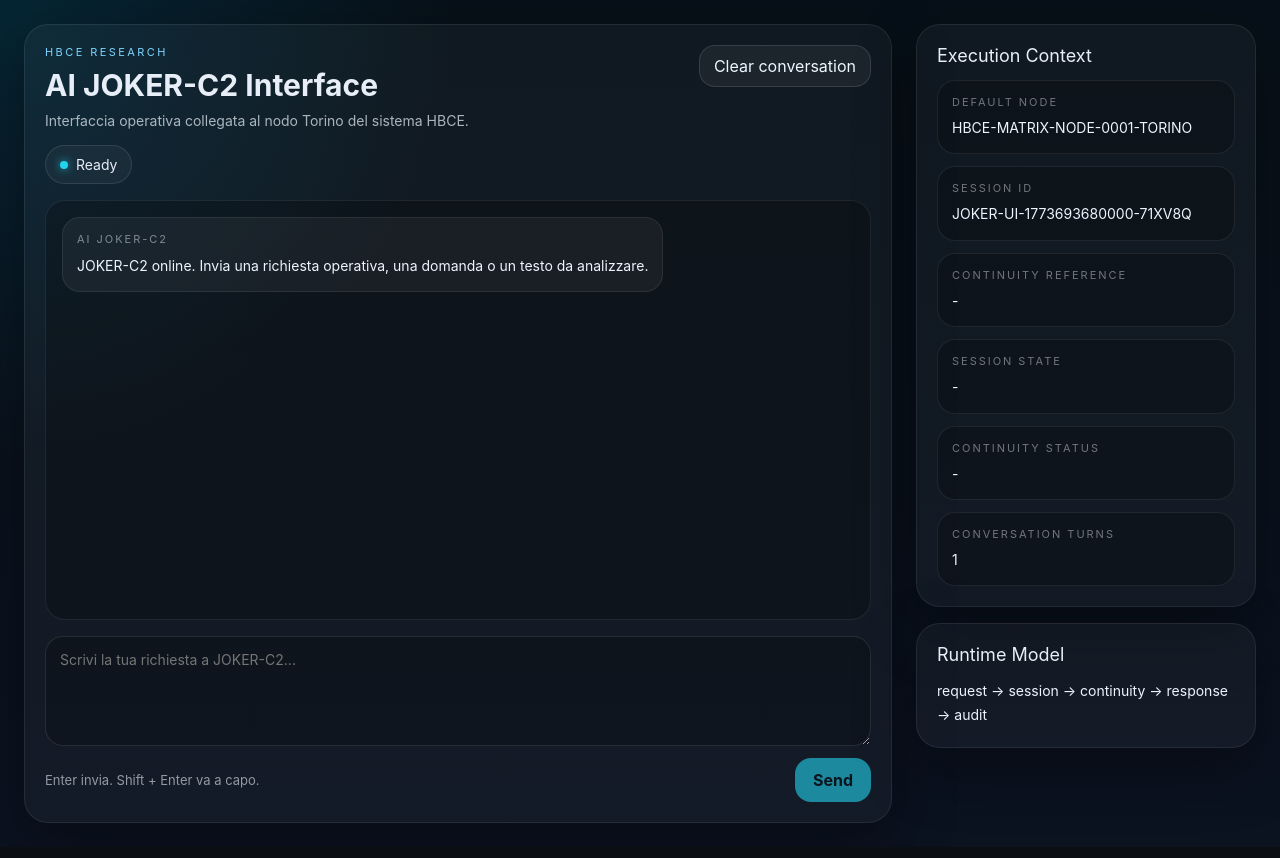
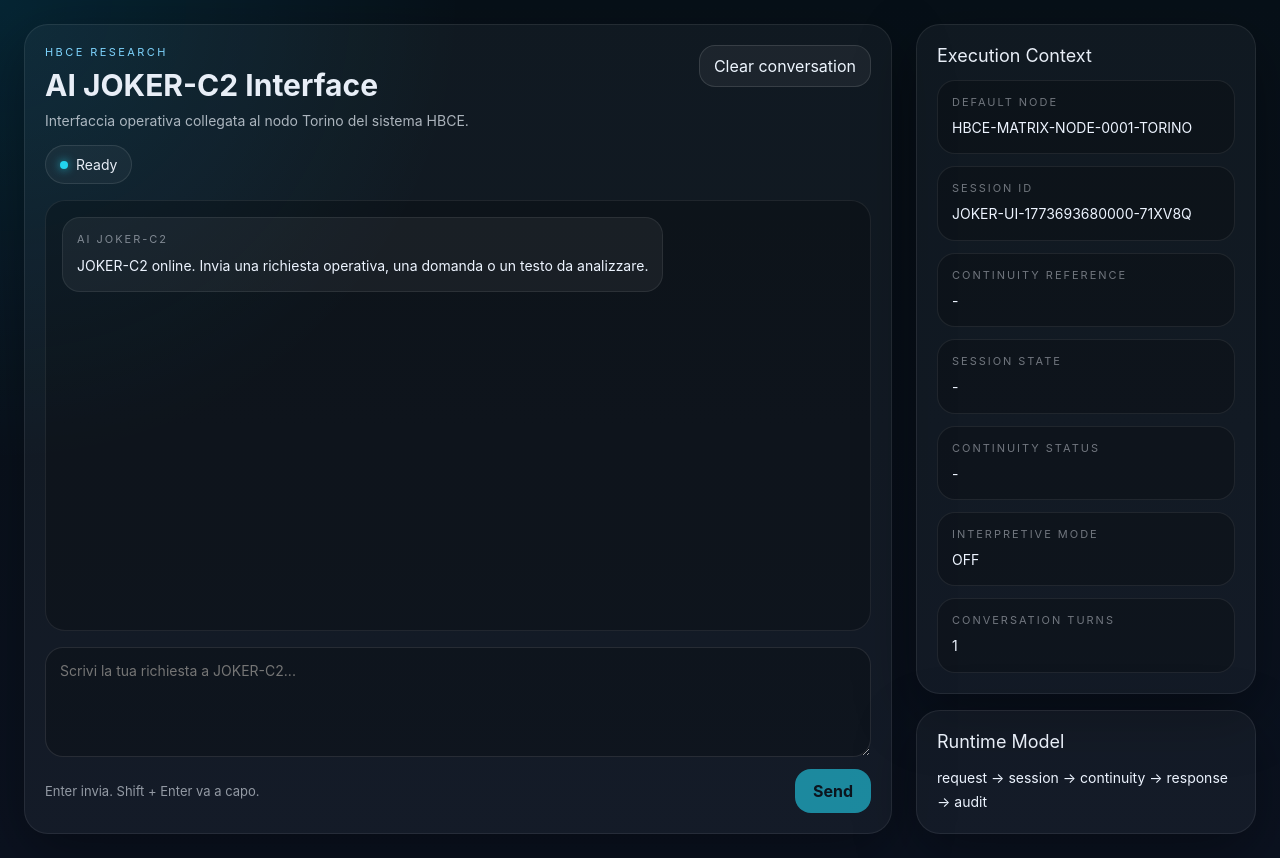
Before and after one commit to manuelcoletta1-source/hbce-ai-joker-c2, a Next.js app: page /interface in a window 1280 px wide. Built offline with nearby package versions, Linux system fonts and the light colour scheme.

Commit message:
git add app/interface/page.tsx git commit -m "refactor(interface): remove node runtime leakage from chat output and keep telemetry in sidebar"

```diff
--- a/app/interface/page.tsx
+++ b/app/interface/page.tsx
@@ -14,16 +14,21 @@ type ApiResponse = {
   ok: boolean;
   response?: string;
   error?: string;
+  sources?: Array<{
+    title: string;
+    url?: string;
+  }>;
+  interpretive_mode?: boolean;
   node_runtime?: {
     session_id?: string;
     session_state?: string;
     continuity_reference?: string;
     continuity_status?: string;
-    node?: string;
+    warning?: string;
   };
 };
 
-const STORAGE_KEY = "hbce-joker-c2-interface-v1";
+const STORAGE_KEY = "hbce-joker-c2-interface-v2";
 const DEFAULT_NODE = "HBCE-MATRIX-NODE-0001-TORINO";
 
 function makeId() {
@@ -76,11 +81,31 @@ function saveState(state: PersistedState) {
 function cleanAssistantResponse(text: string) {
   if (!text) return "Nessuna risposta ricevuta.";
 
-  if (text.includes("[Node Runtime]")) {
-    return text.split("[Node Runtime]")[0].trim();
+  const runtimeMarker = "[Node Runtime]";
+  if (text.includes(runtimeMarker)) {
+    return text.split(runtimeMarker)[0].trim();
   }
 
   return text.trim();
+}
+
+function formatSources(
+  sources?: Array<{
+    title: string;
+    url?: string;
+  }>
+) {
+  if (!sources || sources.length === 0) return "";
+
+  return [
+    "",
+    "Fonti:",
+    ...sources.map((source, index) =>
+      source.url
+        ? `${index + 1}. ${source.title} — ${source.url}`
+        : `${index + 1}. ${source.title}`
+    )
+  ].join("\n");
 }
 
 export default function InterfacePage() {
@@ -92,13 +117,17 @@ export default function InterfacePage() {
         "JOKER-C2 online. Invia una richiesta operativa, una domanda o un testo da analizzare."
     }
   ]);
+
   const [input, setInput] = useState("");
   const [sending, setSending] = useState(false);
   const [sessionId, setSessionId] = useState(makeSessionId());
+
   const [status, setStatus] = useState("Ready");
   const [sessionState, setSessionState] = useState("-");
   const [continuityReference, setContinuityReference] = useState("-");
   const [continuityStatus, setContinuityStatus] = useState("-");
+  const [interpretiveMode, setInterpretiveMode] = useState("OFF");
+
   const scrollRef = useRef<HTMLDivElement | null>(null);
 
   useEffect(() => {
@@ -142,6 +171,7 @@ export default function InterfacePage() {
     setSessionState("-");
     setContinuityReference("-");
     setContinuityStatus("-");
+    setInterpretiveMode("OFF");
     localStorage.removeItem(STORAGE_KEY);
   }
 
@@ -189,10 +219,13 @@ export default function InterfacePage() {
         throw new Error(data.error || "Execution error");
       }
 
+      const cleaned = cleanAssistantResponse(data.response || "");
+      const assistantText = `${cleaned}${formatSources(data.sources)}`;
+
       const assistantMessage: ChatMessage = {
         id: makeId(),
         role: "assistant",
-        content: cleanAssistantResponse(data.response || "")
+        content: assistantText
       };
 
       setMessages((prev) => [...prev, assistantMessage]);
@@ -202,6 +235,7 @@ export default function InterfacePage() {
         data.node_runtime?.continuity_reference || `${sessionId}-AUDIT`
       );
       setContinuityStatus(data.node_runtime?.continuity_status || "-");
+      setInterpretiveMode(data.interpretive_mode ? "ON" : "OFF");
     } catch (error) {
       setMessages((prev) => [
         ...prev,
@@ -342,6 +376,11 @@ export default function InterfacePage() {
               <div style={styles.metaItem}>
                 <div style={styles.metaLabel}>Continuity Status</div>
                 <div style={styles.metaValue}>{continuityStatus}</div>
+              </div>
+
+              <div style={styles.metaItem}>
+                <div style={styles.metaLabel}>Interpretive Mode</div>
+                <div style={styles.metaValue}>{interpretiveMode}</div>
               </div>
 
               <div style={styles.metaItem}>
```
